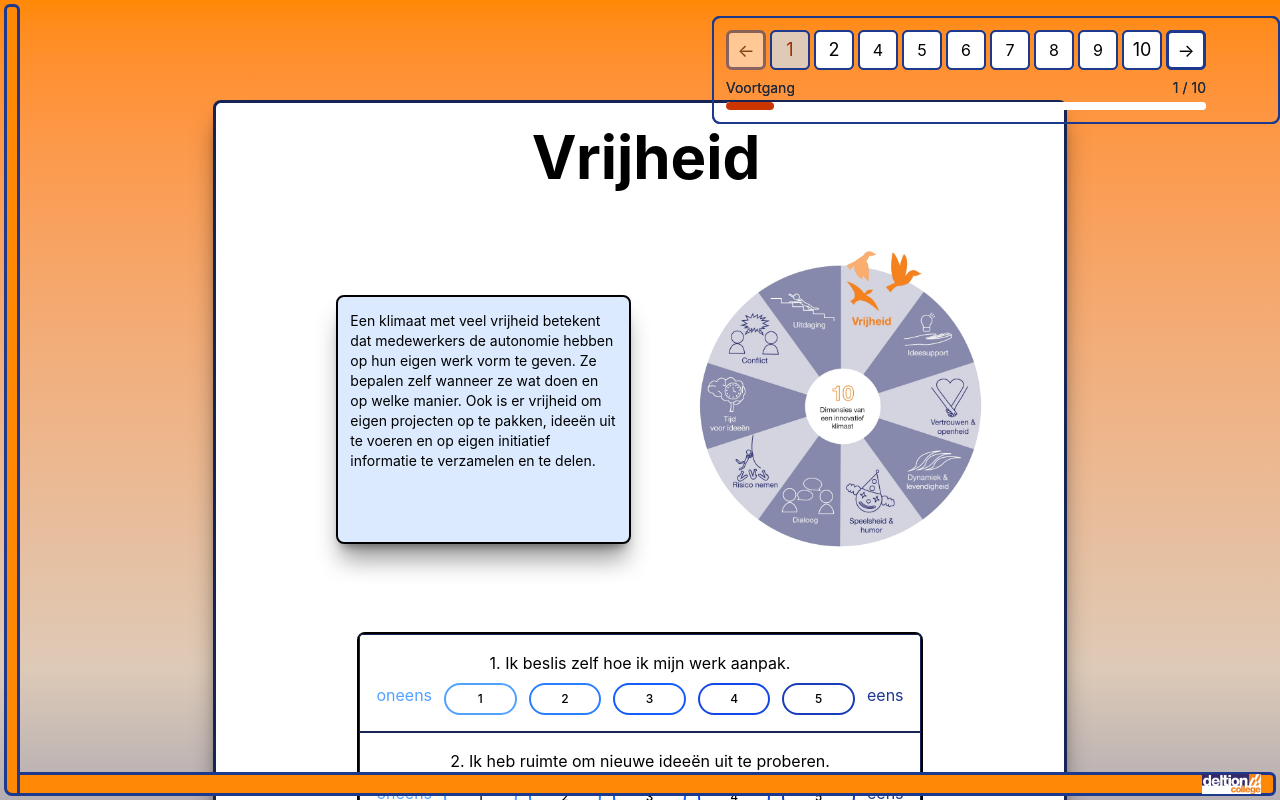
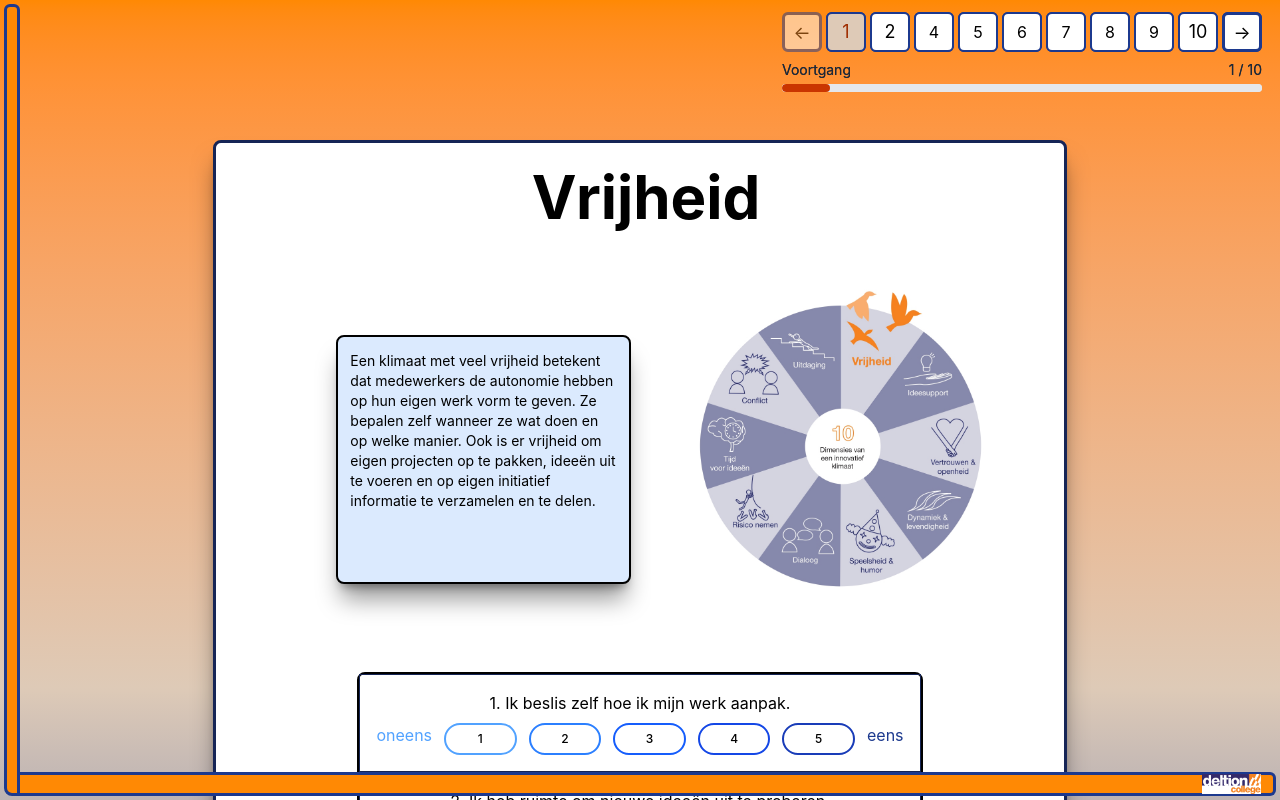
Before and after one commit to meijerjeremy02-hub/Innovatief-Klimaat, a React (Vite) app: page /vragenlijst in a window 1280 px wide. Shown: the top 800 px of the page. Built offline with nearby package versions, Linux system fonts and the light colour scheme.

Commit message:
Vragenlijst goed en nu ook telefoon

```diff
--- a/src/Components/Paginatie.tsx
+++ b/src/Components/Paginatie.tsx
@@ -13,13 +13,12 @@ export default function Paginatie() {
     Math.abs(i - huidig) <= 1
 
   return (
-    <div className="lg:fixed lg:top-4 lg:right-0 flex flex-col gap-2 bg-transparent sm:border-2 border-blue-900 rounded-lg p-3">
-      <div className="flex gap-1 flex-nowrap items-center justify-center md:pr-15">
+    <div className="lg:fixed lg:top-4 lg:right-0 flex flex-col gap-2 bg-transparent border-2 md:mr-0 border-blue-900 rounded-md -mt-4.5 md:px-4 px-3 py-3 -mx-11 md:border-transparent">
+      <div className="flex gap-1 flex-nowrap items-center justify-center">
         <button
           onClick={() => setHuidig(huidig - 1)}
           disabled={huidig === 0}
-          className="px-2 py-1
-          text-sm md:h-10 md:w-10 md:text-lg border-3 bg-white border-blue-900 rounded-md disabled:opacity-30 cursor-pointer"
+          className="px-2 py-1 text-sm md:h-10 md:w-10 md:text-lg border-3 bg-white border-blue-900 rounded-md disabled:opacity-30 cursor-pointer"
         >
           ←
         </button>
@@ -81,7 +80,7 @@ export default function Paginatie() {
         </button>
       </div>
 
-      <div className="md:pr-15">
+      <div>
         <div className="flex justify-between text-[9px] md:text-sm text-gray-800 mb-1">
           <span>Voortgang</span>
           <span>
@@ -89,7 +88,7 @@ export default function Paginatie() {
           </span>
         </div>
 
-        <div className="h-2 bg-white rounded-full overflow-hidden">
+        <div className="h-2 bg-gray-200 rounded-full overflow-hidden">
           <div
             className="h-full bg-orange-700 rounded-full transition-all duration-300"
             style={{
@@ -102,7 +101,7 @@ export default function Paginatie() {
       {huidig === TOTAAL - 1 && (
         <button
           onClick={() => navigate('/resultaten')}
-          className="w-full md:max-w-[80%] md:pr-1 px-1 text-sm md:mt-1 md:text-lg border-3 border-blue-900 rounded-md bg-orange-200 text-orange-900 cursor-pointer"
+          className="min-w-full mr md:max-w-[80%] text-sm md:mt-1 md:text-lg border-3 border-blue-900 rounded-md bg-orange-200 text-orange-900 cursor-pointer"
         >
           Verstuur ✓
         </button>
--- a/src/pages/Vragenlijst.tsx
+++ b/src/pages/Vragenlijst.tsx
@@ -47,7 +47,7 @@ export default function Vragenlijst() {
   return (
     <main className='min-w-full bg-linear-to-b from-orange-400 via-[#DECAB7] to-blue-900'>
       <div>
-        <div className="ml-6.5 mr-4.5 mt-4 px-2 md:p-5 md:mx-auto md:mb-10 md:mt-25 md:w-2/3 bg-white border-3 border-blue-950 rounded-lg shadow-xl/50">
+        <div className="ml-6.5 mr-4.5 mt-4 px-2 md:p-5 md:mx-auto md:mb-10 md:mt-35 md:w-2/3 bg-white border-3 border-blue-950 rounded-lg shadow-xl/50">
           <div className="p-1 text-center">
             <h1 className="text-6xl font-bold pb-8 pl-3">{onderwerpen[huidig]}</h1>
           </div>
```
